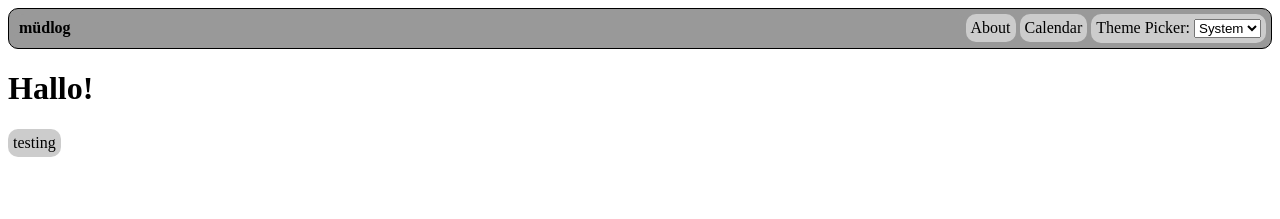
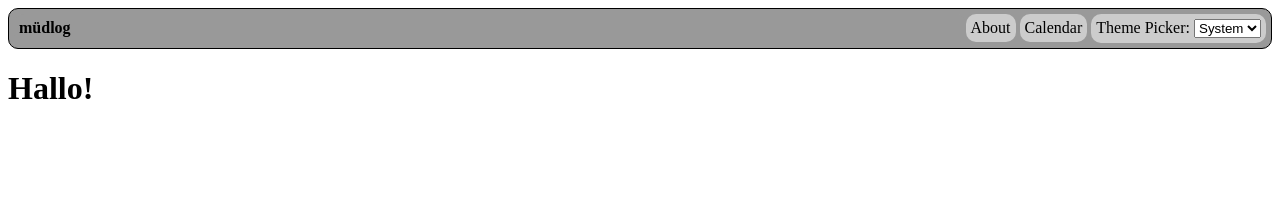
Before and after one commit to Herschenglime/mudlog, a SvelteKit app: page / in a window 1280 px wide. Shown: the top 219 px of the page. Built offline with nearby package versions, Linux system fonts and the light colour scheme.

Commit message:
card hinting working

```diff
--- a/src/lib/components/Card.svelte
+++ b/src/lib/components/Card.svelte
@@ -1,10 +1,9 @@
 <script lang="ts">
-    import CardGroup from "./CardGroup.svelte";
-
 
   export let background = 'var(--color-lighter)';
   export let highlightOnHover = false;
   let hovering = false;
+  export let hoverBackground = "var(--color-lightest)";
 
 
  function enter() {
@@ -20,11 +19,10 @@
 <div
   class="card"
   style:background={highlightOnHover ?
-                   (hovering ? "blue" : background) :
+                   (hovering ? hoverBackground : background) :
                    background}
   on:mouseenter={enter}
   on:mouseleave={leave}
-  class:hovering
 >
   <slot />
 </div>
--- a/src/lib/components/LinkCard.svelte
+++ b/src/lib/components/LinkCard.svelte
@@ -1,9 +1,10 @@
 <script lang="ts">
   import Card from '$lib/components/Card.svelte';
+  export let highlightOnHover = true;
   export let link: string, background: string = 'var(--color-lighter)';
 </script>
 
-<Card {background} highlightOnHover={true}>
+<Card {background} {highlightOnHover}>
   <a href={link}
   style:text-decoration="none"
   style:color="inherit">
--- a/src/lib/components/Navbar.svelte
+++ b/src/lib/components/Navbar.svelte
@@ -5,7 +5,7 @@
 </script>
 
 <nav>
-  <LinkCard link="/" background="var(--color-light)">
+  <LinkCard link="/" background="var(--color-light)" highlightOnHover={false}>
     <strong>müdlog</strong>
   </LinkCard>
   <div>
--- a/src/routes/+page.svelte
+++ b/src/routes/+page.svelte
@@ -2,7 +2,3 @@
  import Card from '$lib/components/Card.svelte'
 </script>
 <h1>Hallo!</h1>
-
-<Card highlightOnHover={true}>
-  testing
-</Card>
```
Also changed, not shown: src/lib/components/CardGroup.svelte (deleted).
